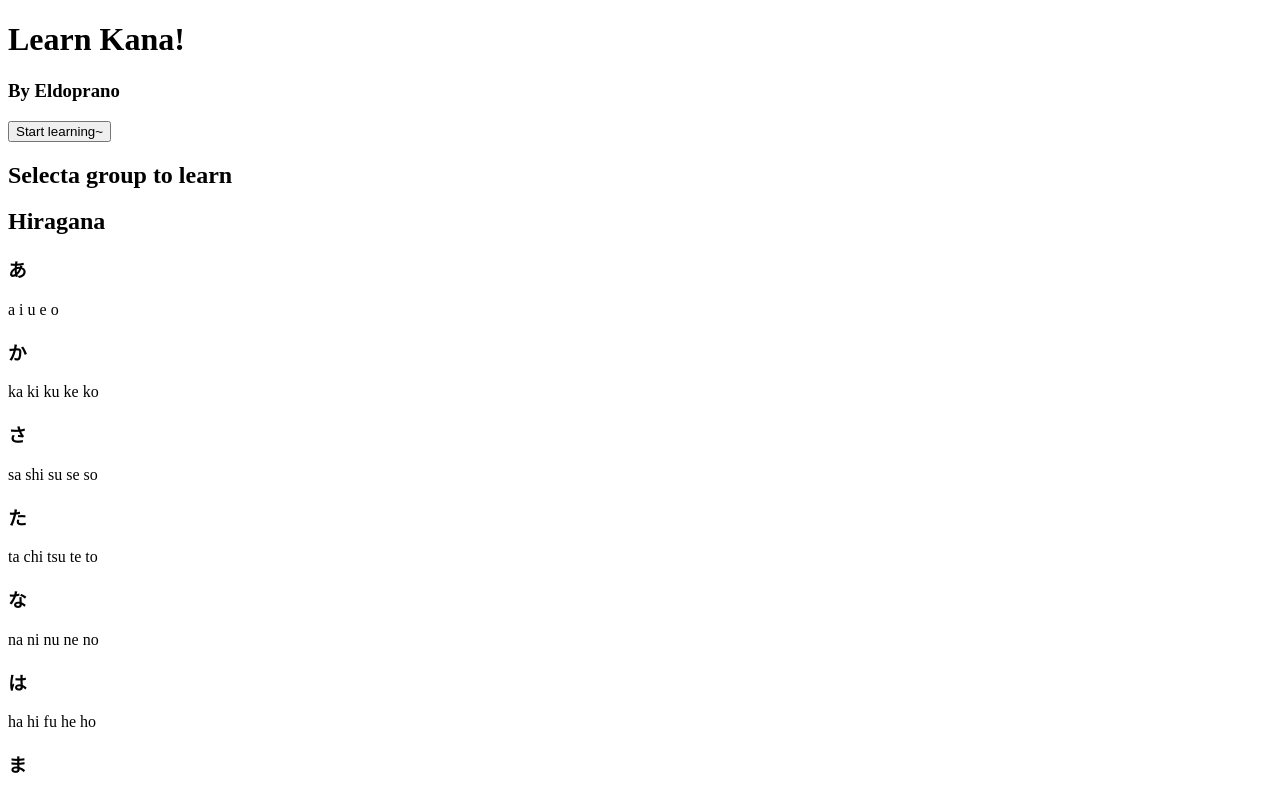
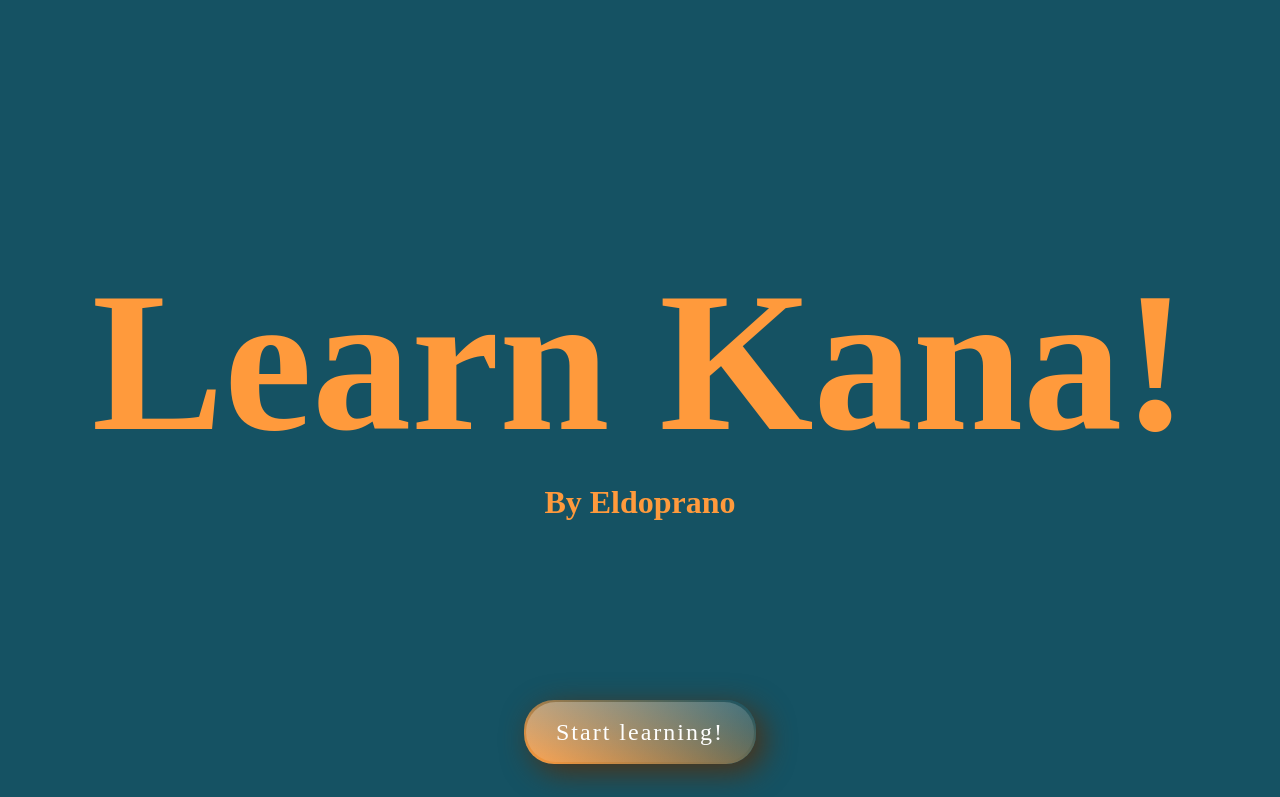
Before and after one commit to Eldoprano/learn-kana, a React (Create React App) app: page / in a window 1280 px wide. Shown: the top 797 px of the page. Built offline with nearby package versions, Linux system fonts and the light colour scheme.

Commit message:
Started adding CSS code. Title page decent

```diff
--- /dev/null
+++ b/src/App.css
@@ -0,0 +1,81 @@
+html {
+    scroll-behavior: smooth;
+}
+body{
+    background-color: #155263;
+    color: #ff9a3c;
+}
+
+/*
+##########
+Title Page
+##########
+*/
+.title-page{
+    height: 96vh;
+    display: flex;
+    flex-direction: column;
+    justify-content: space-between;
+    align-items: center;
+}
+
+.title-page>div>h1{
+    font-size: 15.5vw;
+    margin-bottom: 1vh;
+    margin-top: 30vh;
+}
+
+.title-page>div>h3{
+    text-align: center;
+    margin-top: 1vh;
+    font-size: 2.5vw;
+}
+
+/* Stolen and adapted from https://codepen.io/Hornebom/pen/obaLYK */
+.glowButton {
+    position: relative;
+    margin: auto;
+    margin-bottom: 0.5em;
+    padding-right: 2rem;
+    padding-left: 2rem;
+    font-size: 1.5rem;
+    line-height: 4rem;
+    text-decoration: none;
+    color: white;
+    letter-spacing: 2px;
+    -webkit-font-smoothing: antialiased;
+    -moz-osx-font-smoothing: grayscale;
+    background-image: linear-gradient(24deg, #ff9a3c, #155263);
+    border-radius: 30px;
+    cursor: pointer;
+    -webkit-user-select: none;
+       -moz-user-select: none;
+        -ms-user-select: none;
+            user-select: none;
+    box-shadow: 0 0 0 0 #ff9a3c, 0.5rem 0.5rem 30px #503114;
+    transition: box-shadow 0.6s;
+  }
+  .glowButton:hover {
+    box-shadow: 0 0 60px 2px #ff9a3c, 0.5rem 0.5rem 30px #503114;
+  }
+  .glowButton:after {
+    content: "";
+    position: absolute;
+    top: 2px;
+    right: 2px;
+    bottom: 2px;
+    left: 2px;
+    border-radius: 30px;
+    background-image: linear-gradient(170deg, rgba(255, 255, 255, 0.3), rgba(255, 255, 255, 0));
+    pointer-events: none;
+  }
+
+
+/*
+##############
+Game Menu Page
+##############
+*/
+  .game-menu-page{
+    height: 97vh;
+  }
--- a/src/components/GameMenu.js
+++ b/src/components/GameMenu.js
@@ -6,8 +6,8 @@ import GameModeSelector from './GameModeSelector'
 
 export default function GameMenu() {
   return (
-    <div>
-      <h2>Selecta group to learn</h2>
+    <div className='game-menu-page'>
+      <h2 id='game-menu-title'>Selecta group to learn</h2>
       <div className='kana-group-selector'>
         <KanaGroup groupToShow="hiragana" />
         <KanaGroup groupToShow="katakana" />
--- a/src/components/KanaGroup.js
+++ b/src/components/KanaGroup.js
@@ -39,14 +39,14 @@ export default function KanaGroup(props) {
         <div className="character-title-group">
             {Object.keys(kanaCharacters[props.groupToShow]).map((character) => {
                 return (
-                    <div className="character-title-element">
+                    <button className="character-title-element">
                         <h3>{kanaCharacters[props.groupToShow][character].title}</h3>
                         <p>
                             {Object.keys(kanaCharacters[props.groupToShow][character].characters).map((in_character) => {
                                 return kanaCharacters[props.groupToShow][character].characters[in_character].romanji + " "
                             })}
                         </p>
-                    </div>
+                    </button>
             )})}
         </div>
 
--- a/src/components/TitlePage.js
+++ b/src/components/TitlePage.js
@@ -3,9 +3,13 @@ import React from 'react'
 export default function TitlePage() {
   return (
     <>
-        <h1>Learn Kana!</h1>
-        <h3>By Eldoprano</h3>
-        <button>Start learning~</button>
+      <div className='title-page'>
+        <div>
+          <h1>Learn Kana!</h1>
+          <h3>By Eldoprano</h3>
+        </div>
+        <a className='glowButton' onClick={() => window.location.href = '#game-menu-title'}>Start learning!</a>
+      </div>
     </>
   )
 }
--- a/src/index.js
+++ b/src/index.js
@@ -1,6 +1,7 @@
 import React from 'react';
 import ReactDOM from 'react-dom/client';
 import App from './App';
+import './App.css';
 
 const root = ReactDOM.createRoot(document.getElementById('root'));
 root.render(
```
